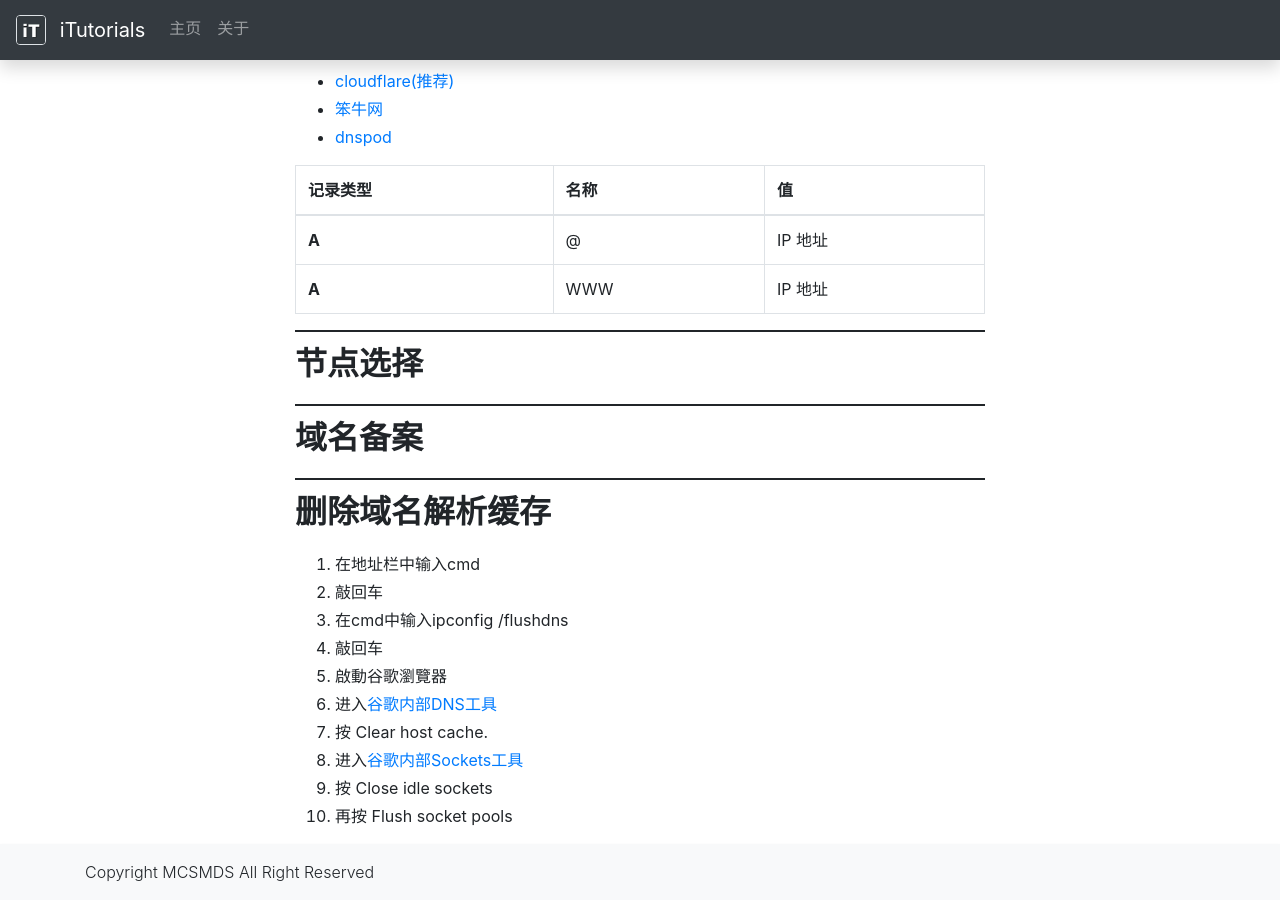
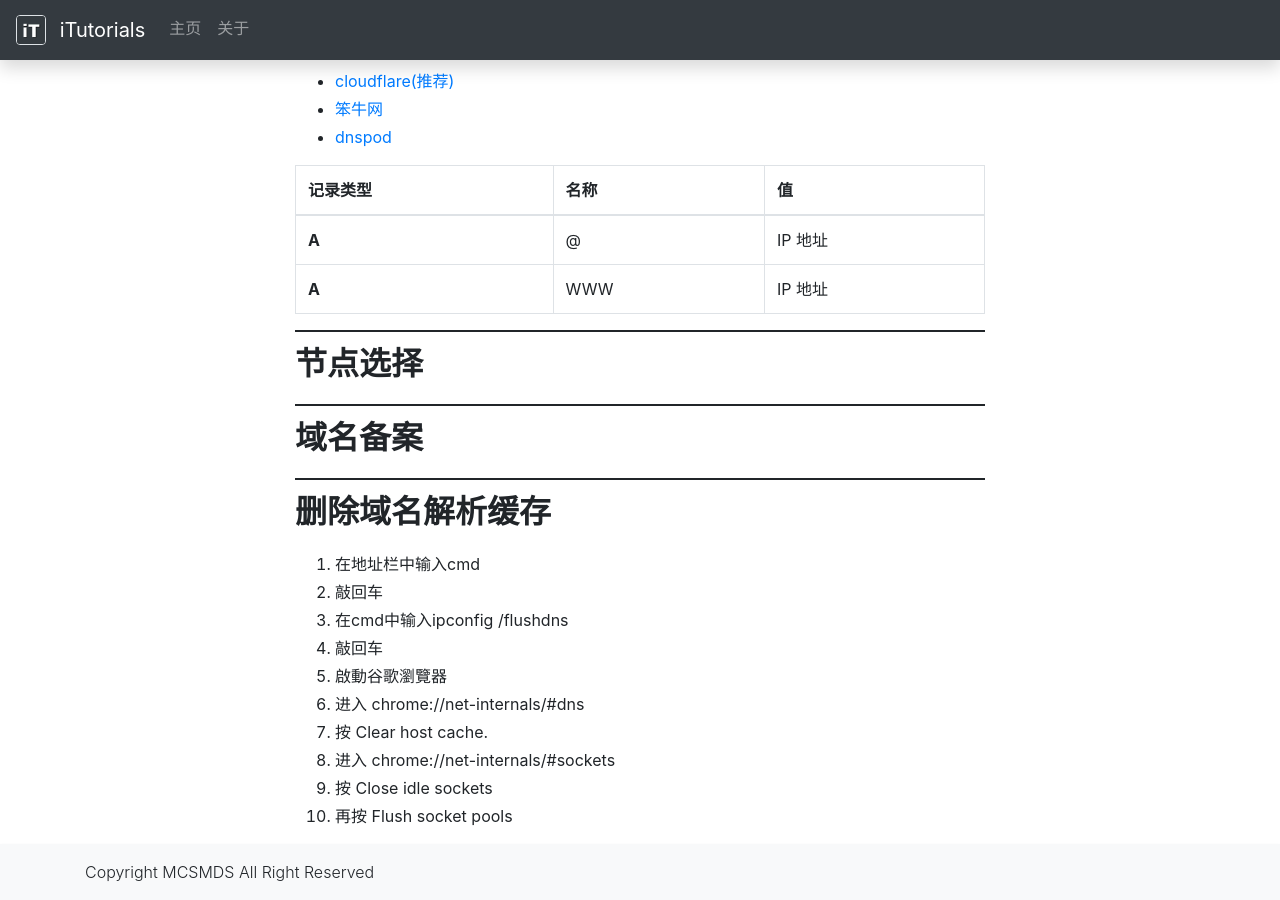
Before and after one commit to MCSMDS/iTutorials2, a Jekyll site: the page built from _tutorials/server/domain.md, in a window 1280 px wide and 900 px high, scrolled down 893 px. Built offline with Jekyll 4.4.1, drawn with Linux system fonts in a browser that asks for light colours.

Commit message:
Update domain.md

```diff
--- a/_tutorials/server/domain.md
+++ b/_tutorials/server/domain.md
@@ -72,8 +72,8 @@ layout: default
 3. 在cmd中输入ipconfig /flushdns
 4. 敲回车
 5. 啟動谷歌瀏覽器
-6. 进入[谷歌内部DNS工具](chrome://net-internals/#dns)
+6. 进入 chrome://net-internals/#dns
 7. 按 Clear host cache.
-8. 进入[谷歌内部Sockets工具](chrome://net-internals/#sockets)
+8. 进入 chrome://net-internals/#sockets
 9. 按 Close idle sockets
 10. 再按 Flush socket pools
```
